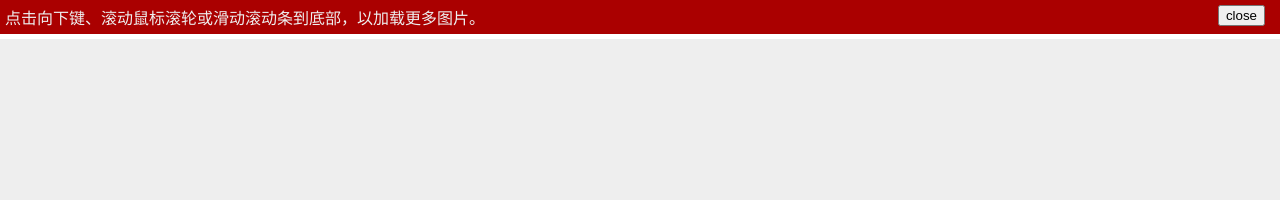
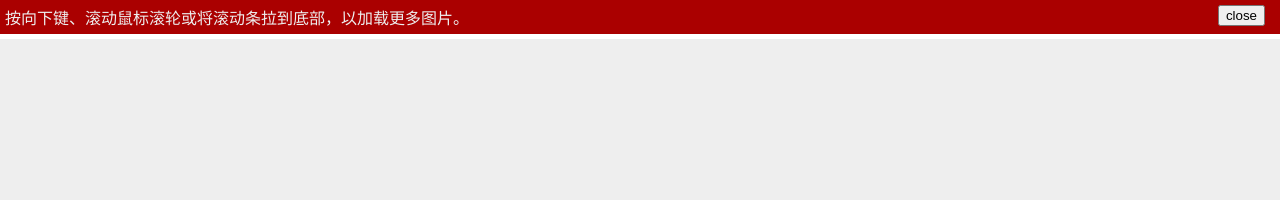
Before and after one commit to manxisuo/photo-gallery.github.com, a Jekyll site: the page built from index.html, in a window 1280 px wide. Shown: the top 200 px of the page. Built offline with Jekyll 4.4.1, drawn with Linux system fonts in a browser that asks for light colours.

Commit message:
Signed-off-by: manxisuo <manxisuo@gmail.com>

```diff
--- a/index.html
+++ b/index.html
@@ -176,7 +176,7 @@ img.photo {
 </script>
 </head>
 <body>
-    <div id="tips">点击向下键、滚动鼠标滚轮或滑动滚动条到底部，以加载更多图片。<button class="close">close</button></div>
+    <div id="tips">按向下键、滚动鼠标滚轮或将滚动条拉到底部，以加载更多图片。<button class="close">close</button></div>
     <div id="gallary"></div>
 </body>
 </html>
```
